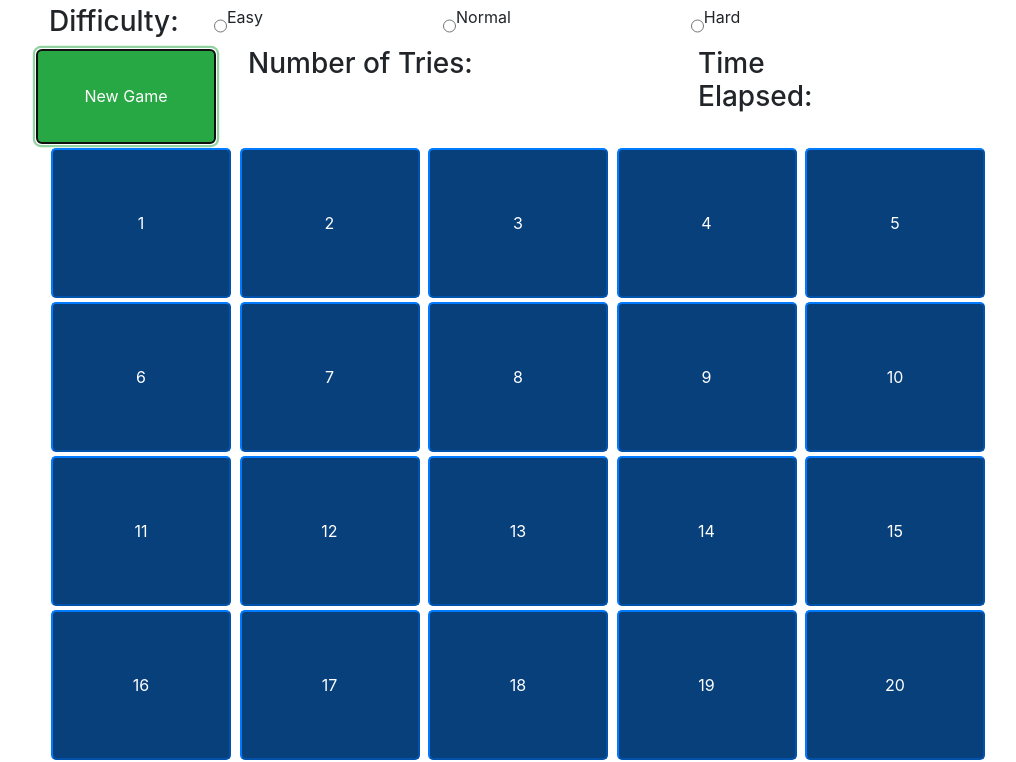
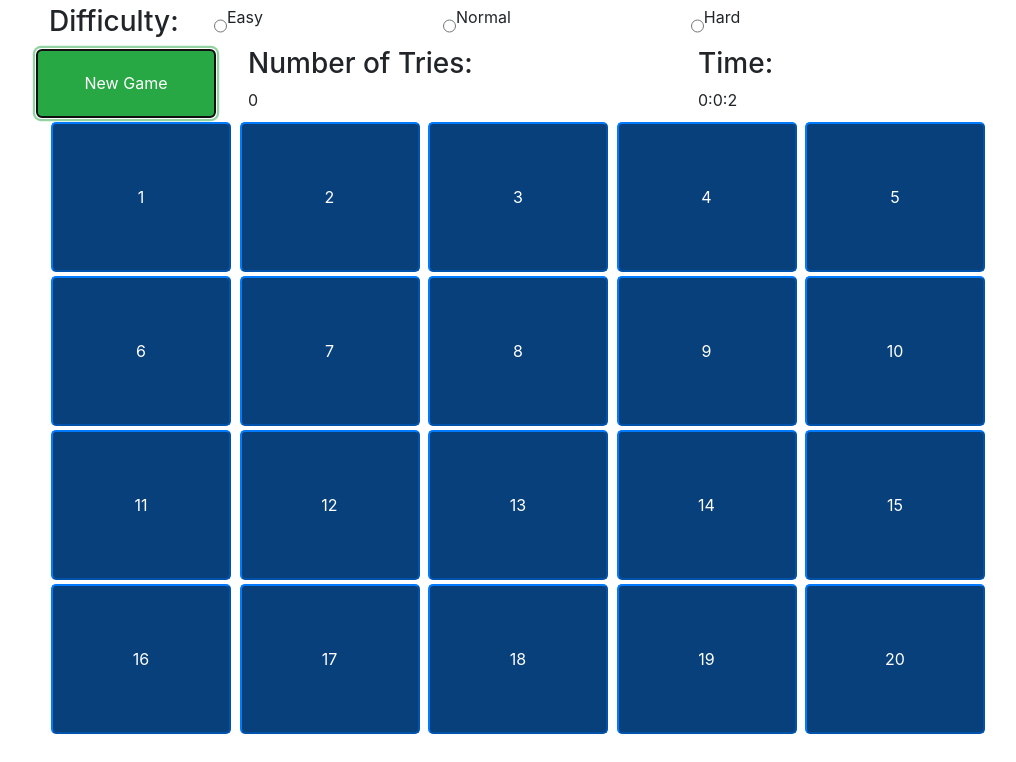
Before and after one commit to sjhaws/MemoryGame, a plain HTML site: page index.html in a window 1280 px wide. Both pictures are taken after a click on the button "New Game". Shown: the part 51-813 px from the top of the page, without its empty margins (51-1067 px from the left). Drawn offline with Linux system fonts and the light colour scheme.

Commit message:
added timer

```diff
--- a/index.html
+++ b/index.html
@@ -24,14 +24,14 @@
       <input type="radio" name="difficulty" class="radio-primary">Hard
     </div>
     <div class="row col-12">
-      <button class="col-2 btn-success">New Game</button>
+      <button id="new-game" class="col-2 btn-success">New Game</button>
       <div class="col-5">
         <h3 class="col-9">Number of Tries:</h3>
         <label id="attempts" class="col-4"></label>
       </div>
       <div class="col-2">
-        <h3 class="col-9">Time Elapsed:</h3>
-        <label id="time" class="col-2"></label>
+        <h3 class="col-9">Time:</h3>
+        <label id="timer" class="col-2"></label>
       </div>
     </div>
     <div class="col-12">
--- a/js/main.js
+++ b/js/main.js
@@ -1,25 +1,32 @@
 var tries = 0;
-var timer
+var timerVar = setInterval(countTimer, 1000);
+var totalSeconds = 0;
 
 function clickTry(){
   tries += 0.5;
   document.getElementById("attempts").innerHTML =  Math.ceil(tries);
 };
 
-function clearTry(){
-  tries = 0
+function clearGame(){
+  tries = 0;
   document.getElementById("attempts").innerHTML = tries;
+  totalSeconds = 0;
 };
 
-function startTimer(){
-  timer
+function countTimer() {
+   ++totalSeconds;
+   var hour = Math.floor(totalSeconds /3600);
+   var minute = Math.floor((totalSeconds - hour*3600)/60);
+   var seconds = totalSeconds - (hour*3600 + minute*60);
+
+   document.getElementById("timer").innerHTML = hour + ":" + minute + ":" + seconds;
+}
+
+function newGame(){
+  clearGame();
 };
 
-function newGame(){
-  clearTry;
-};
-
-document.getElementById("").addEventListener("click", newGame);
+document.getElementById("new-game").addEventListener("click", newGame);
 document.getElementById("btn1").addEventListener("click", clickTry);
 document.getElementById("btn2").addEventListener("click", clickTry);
 document.getElementById("btn3").addEventListener("click", clickTry);
```
